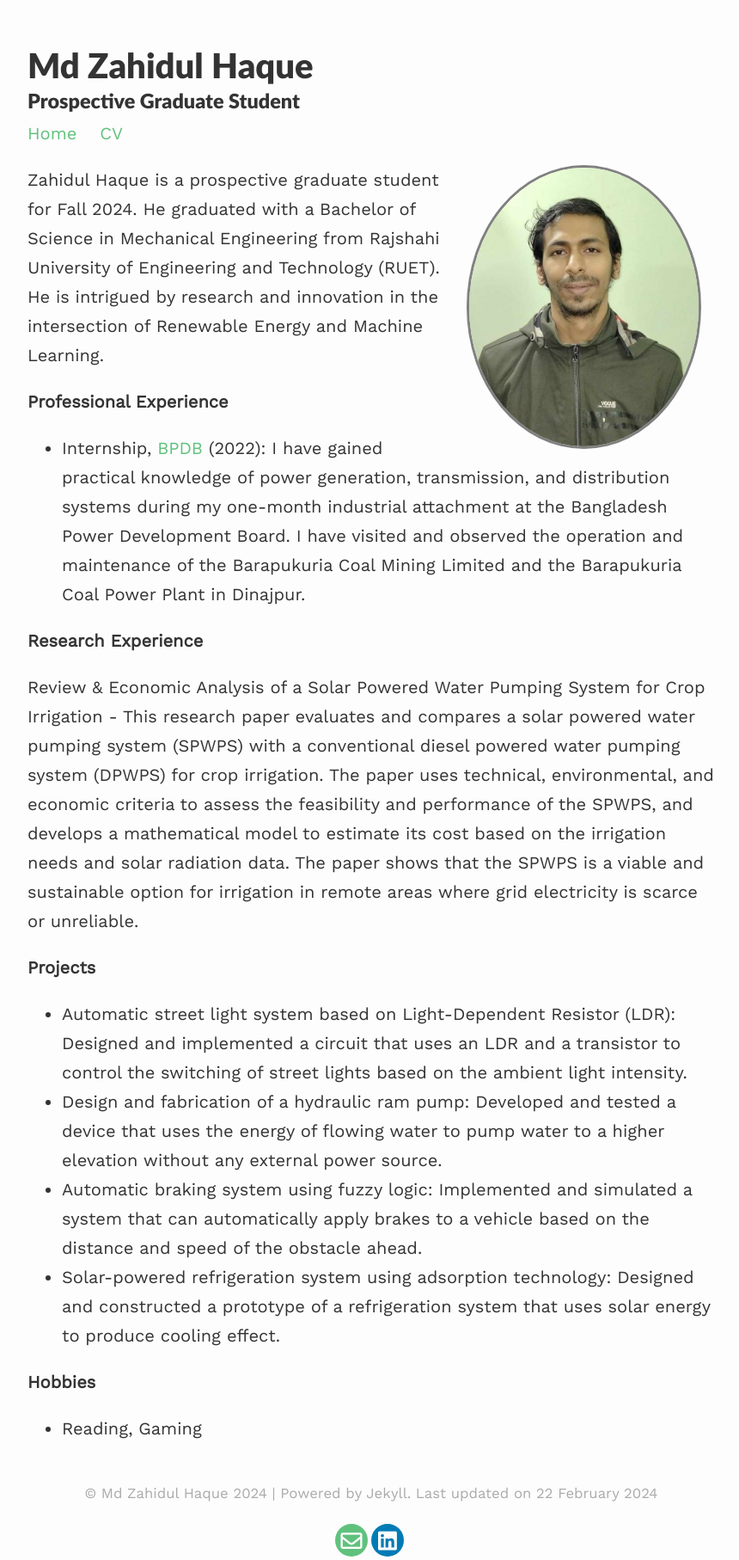
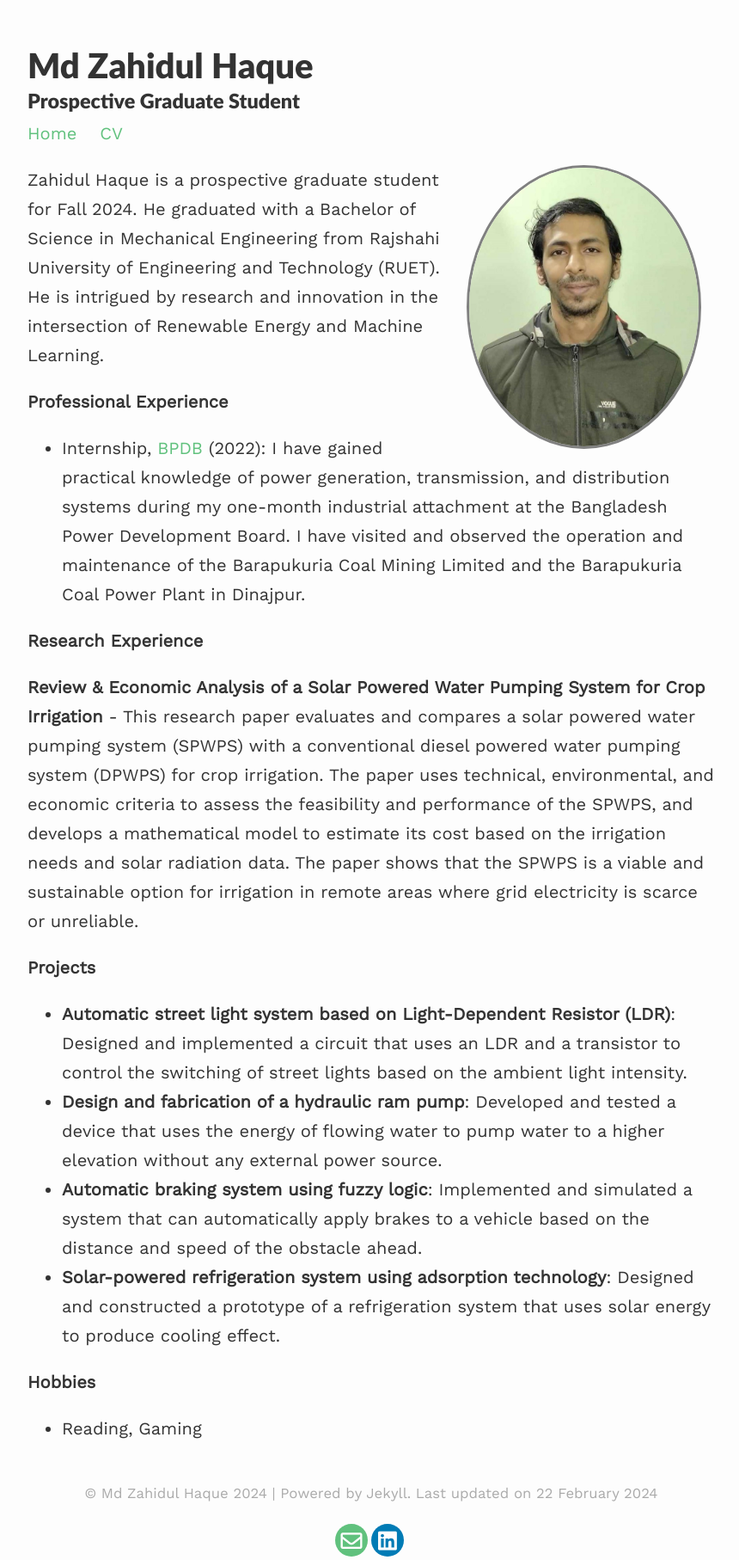
Before and after one commit to ZahidulKowsik/zahid.github.io, a Jekyll site: the page built from index.md, in a window 1280 px wide. Shown: the whole page at 86% size, without its empty margins (208-1068 px from the left). Built offline with Jekyll 4.4.1, drawn with Linux system fonts in a browser that asks for light colours; nearby versions of some CDN libraries.

Commit message:
Update index.md

```diff
--- a/index.md
+++ b/index.md
@@ -14,13 +14,13 @@ Zahidul Haque is a prospective graduate student for Fall 2024. He graduated with
 
 **Research Experience**
 
-Review & Economic Analysis of a Solar Powered Water Pumping System for Crop Irrigation - This research paper evaluates and compares a solar powered water pumping system (SPWPS) with a conventional diesel powered water pumping system (DPWPS) for crop irrigation. The paper uses technical, environmental, and economic criteria to assess the feasibility and performance of the SPWPS, and develops a mathematical model to estimate its cost based on the irrigation needs and solar radiation data. The paper shows that the SPWPS is a viable and sustainable option for irrigation in remote areas where grid electricity is scarce or unreliable.
+**Review & Economic Analysis of a Solar Powered Water Pumping System for Crop Irrigation** - This research paper evaluates and compares a solar powered water pumping system (SPWPS) with a conventional diesel powered water pumping system (DPWPS) for crop irrigation. The paper uses technical, environmental, and economic criteria to assess the feasibility and performance of the SPWPS, and develops a mathematical model to estimate its cost based on the irrigation needs and solar radiation data. The paper shows that the SPWPS is a viable and sustainable option for irrigation in remote areas where grid electricity is scarce or unreliable.
 
 **Projects**
-- Automatic street light system based on Light-Dependent Resistor (LDR):  Designed and implemented a circuit that uses an LDR and a transistor to control the switching of street lights based on the ambient light intensity.
-- Design and fabrication of a hydraulic ram pump:  Developed and tested a device that uses the energy of flowing water to pump water to a higher elevation without any external power source.
-- Automatic braking system using fuzzy logic:  Implemented and simulated a system that can automatically apply brakes to a vehicle based on the distance and speed of the obstacle ahead.
-- Solar-powered refrigeration system using adsorption technology:  Designed and constructed a prototype of a refrigeration system that uses solar energy to produce cooling effect.
+- **Automatic street light system based on Light-Dependent Resistor (LDR)**:  Designed and implemented a circuit that uses an LDR and a transistor to control the switching of street lights based on the ambient light intensity.
+- **Design and fabrication of a hydraulic ram pump**:  Developed and tested a device that uses the energy of flowing water to pump water to a higher elevation without any external power source.
+- **Automatic braking system using fuzzy logic**:  Implemented and simulated a system that can automatically apply brakes to a vehicle based on the distance and speed of the obstacle ahead.
+- **Solar-powered refrigeration system using adsorption technology**:  Designed and constructed a prototype of a refrigeration system that uses solar energy to produce cooling effect.
 
 
 
```
